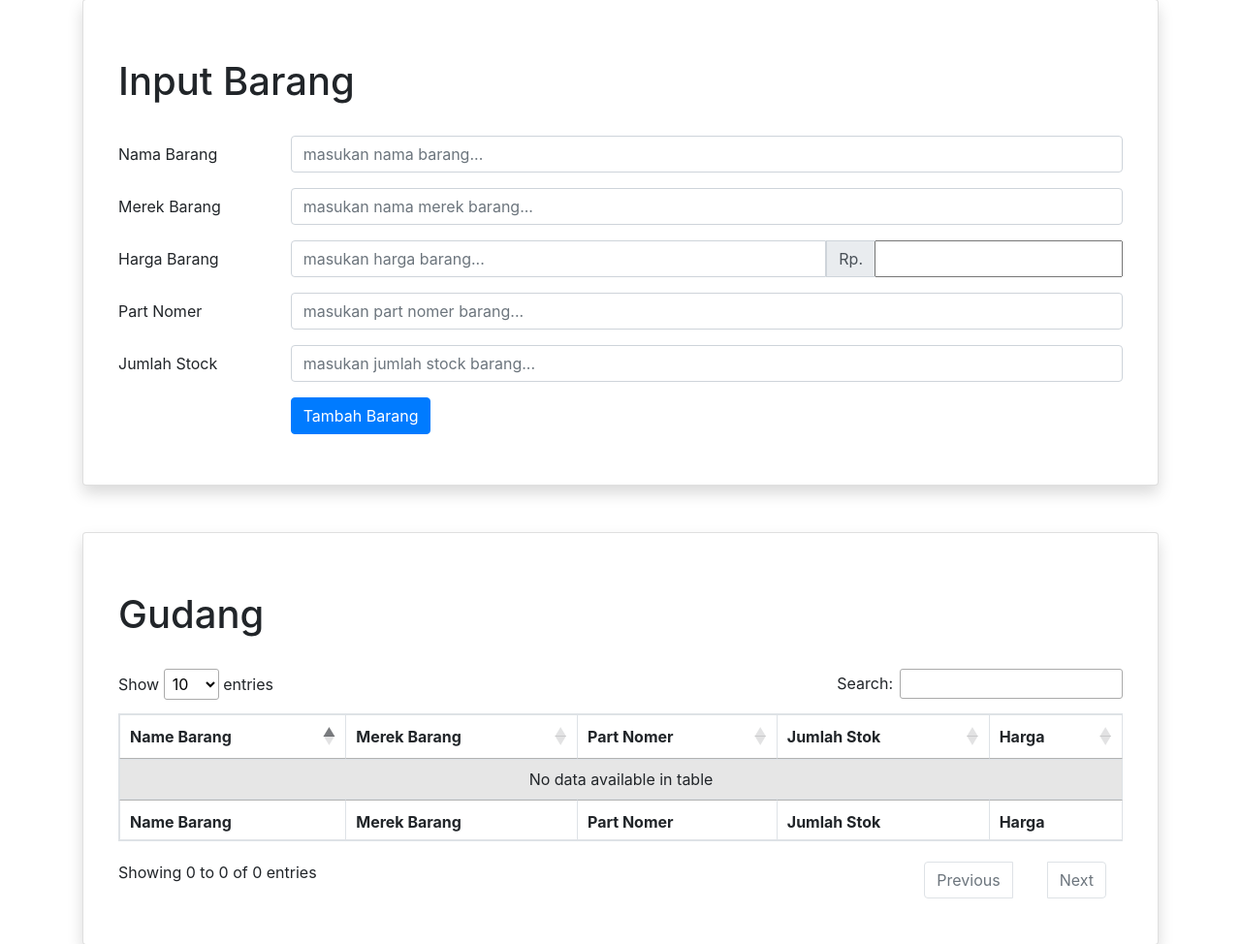
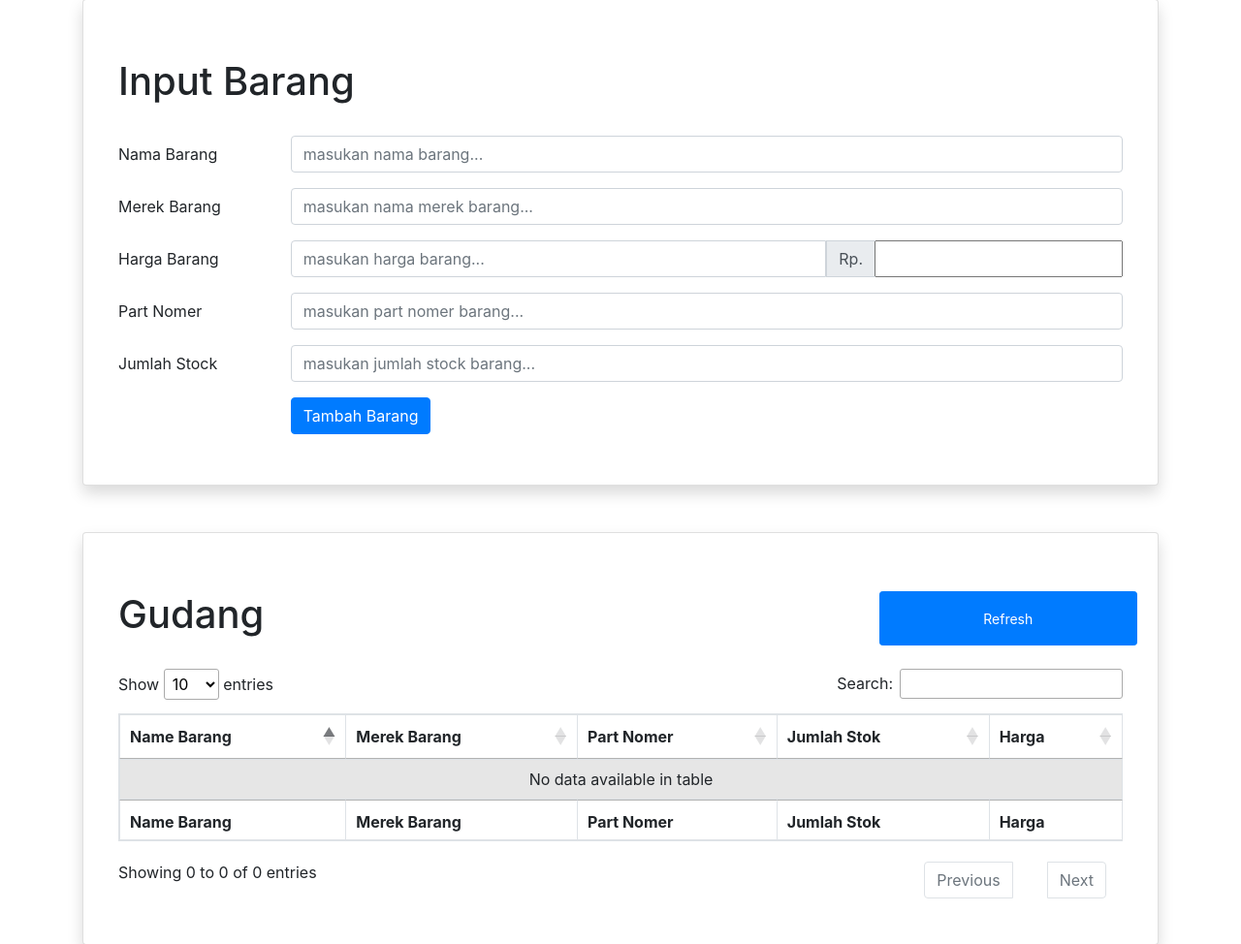
Before and after one commit to madeyoga/CGM-App, a Django app: page /webclient/ in a window 1280 px wide. Shown: the part 105-1079 px from the top of the page at 97% size. Run offline with Django 3.2, Linux system fonts and the light colour scheme; data that the repository does not hold is empty; some libraries are stand-ins or nearby versions.

Commit message:
Add refresh button for items table.

```diff
--- a/CGM_App/webclient/static/webclient/js/gudang_app.js
+++ b/CGM_App/webclient/static/webclient/js/gudang_app.js
@@ -20,6 +20,24 @@ var app = new Vue({
 				rupiah += separator + ribuan.join('.');
 			}
 			this.hargaBarangPreview = rupiah;
+		},
+		refreshData: function() {
+			var button = document.getElementById("refresh-button");
+
+			// Disable
+			button.disabled = true;
+
+			fetch("/api/items/")
+			.then((response) => response.json())
+			.then(function (data) {
+				console.log(data);
+				app.initialData = data;
+			}).catch(function (err) {
+				console.warn('Something went wrong.', err);
+			});
+
+			// Enable after 6 seconds.
+			setTimeout(() => {button.disabled = false;}, 6000);
 		}
 	}
 });
--- a/CGM_App/webclient/templates/webclient/webclient_gudang.html
+++ b/CGM_App/webclient/templates/webclient/webclient_gudang.html
@@ -76,7 +76,8 @@
 			<div class="card-body">
 				<!-- TITLE GUDANG -->
 				<div class="row mt-4 mb-4">
-					<h1 class="col-md-6">Gudang</h1>
+					<h1 class="col-md-9">Gudang</h1>
+					<button id="refresh-button" class="col-md-3 btn btn-primary btn-sm" v-on:click="refreshData">Refresh</button>
 				</div>
 				<!-- TABLE -->
 				<table id="table-items" class="table table-striped table-bordered" style="width:100%">
@@ -118,7 +119,7 @@
 {% block scripts %}
 	{{ data|json_script:"initialData" }}
 	<script>
-		const initialData = JSON.parse(document.getElementById('initialData').textContent);
+		var initialData = JSON.parse(document.getElementById('initialData').textContent);
 		console.log(initialData);
 	</script>
 	<script src="{% static 'webclient/js/gudang_app.js' %}" type="text/javascript"></script>
```
Also changed, not shown: CGM_App/restapi/views.py (+6 -2 lines).
